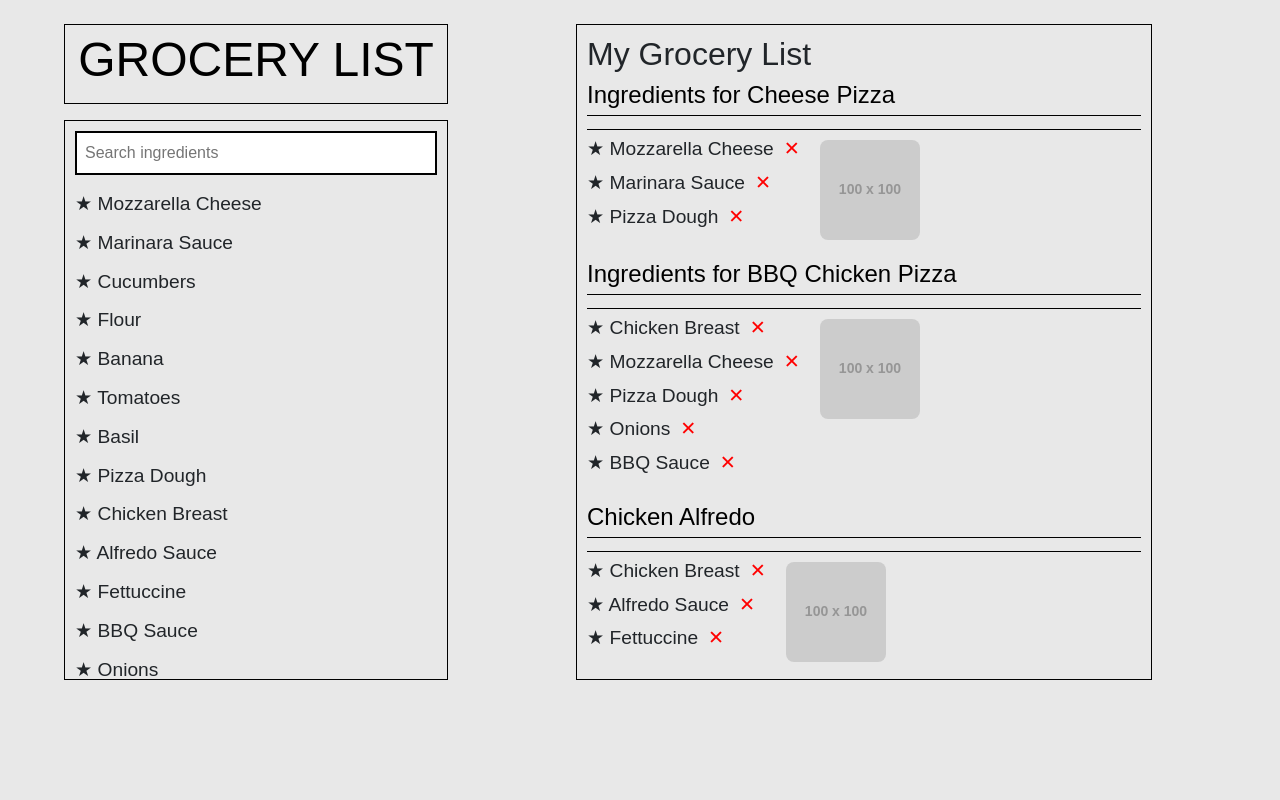
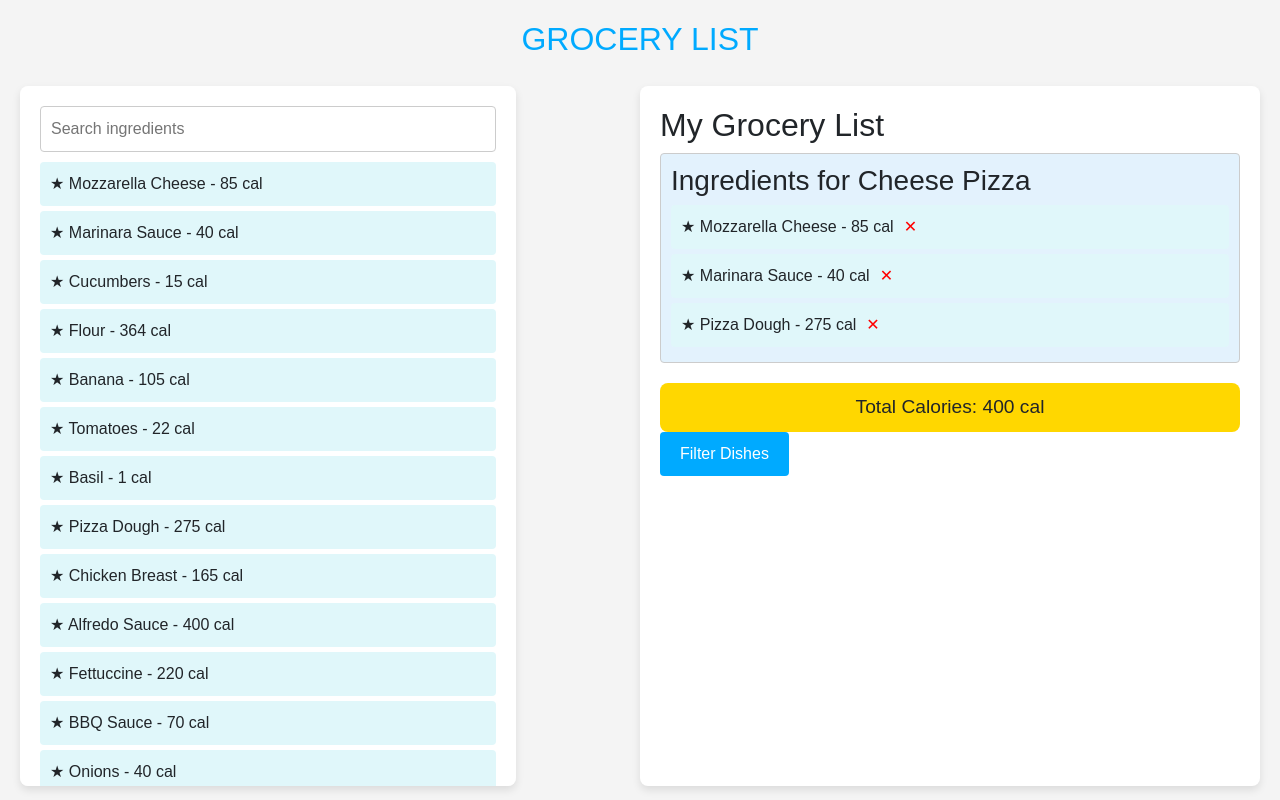
Before and after one commit to LiamSeriff/Max-Meal, a React (Vite) app in the folder Frontend/: page /grocery-list in a window 1280 px wide. Built offline with nearby package versions, Linux system fonts and the light colour scheme.

Commit message:
Update GroceryList.tsx

```diff
--- a/Frontend/src/pages/GroceryList/GroceryList.tsx
+++ b/Frontend/src/pages/GroceryList/GroceryList.tsx
@@ -1,76 +1,211 @@
 import React, { useState } from "react";
-import {
-  PageContainer,
-  IngredientsContainer,
-  HeadingContainer,
-  MyGroceryListContainer,
-  InputContainer,
-  Input,
-  Heading,
-  FilterButton,
-  IngredientItem,
-  GrocerySection,
-} from "./GroceryList_Data";
+import styled from "styled-components";
 
+// Styled Components
+const PageContainer = styled.div`
+  display: flex;
+  flex-direction: column;
+  align-items: center;
+  background-color: #f4f4f4;
+  padding: 20px;
+  height: 100vh;
+  overflow: hidden; /* Prevent entire page scrolling */
+`;
+
+const HeadingContainer = styled.div`
+  margin-bottom: 20px;
+`;
+
+const Heading = styled.h1`
+  font-size: 2rem;
+  color: #00aaff;
+  text-align: center;
+`;
+
+const ContentWrapper = styled.div`
+  display: flex;
+  justify-content: space-between;
+  width: 100%;
+  height: calc(100% - 60px); /* Adjust for the heading */
+`;
+
+const IngredientsContainer = styled.div`
+  background-color: #ffffff;
+  border-radius: 8px;
+  box-shadow: 0 4px 8px rgba(0, 0, 0, 0.1);
+  padding: 20px;
+  width: 40%;
+  overflow-y: auto; /* Add vertical scroll */
+  max-height: 100%; /* Restrict height */
+`;
+
+const InputContainer = styled.div`
+  margin-bottom: 10px;
+`;
+
+const Input = styled.input`
+  width: 100%;
+  padding: 10px;
+  border: 1px solid #ccc;
+  border-radius: 4px;
+`;
+
+const IngredientItem = styled.div`
+  margin: 5px 0;
+  padding: 10px;
+  background-color: #e0f7fa;
+  border-radius: 4px;
+  cursor: pointer;
+  &:hover {
+    background-color: #b2ebf2;
+  }
+`;
+
+const MyGroceryListContainer = styled.div`
+  background-color: #ffffff;
+  border-radius: 8px;
+  box-shadow: 0 4px 8px rgba(0, 0, 0, 0.1);
+  padding: 20px;
+  width: 50%;
+  overflow-y: auto; /* Add vertical scroll */
+  max-height: 100%; /* Restrict height */
+`;
+
+const GrocerySection = styled.div`
+  margin-bottom: 20px;
+  padding: 10px;
+  border: 1px solid #ccc;
+  border-radius: 4px;
+  background-color: #e3f2fd;
+`;
+
+const CalorieTracker = styled.div`
+  background-color: #ffd700;
+  padding: 10px;
+  margin-top: 20px;
+  font-size: 1.2rem;
+  border-radius: 8px;
+  text-align: center;
+`;
+
+const FilterButton = styled.button`
+  background-color: #00aaff;
+  color: #ffffff;
+  border: none;
+  border-radius: 4px;
+  padding: 10px 20px;
+  cursor: pointer;
+  font-size: 1rem;
+  &:hover {
+    background-color: #0077cc;
+  }
+`;
+
+const GroceryList = () => {
   const ingredients = [
-  "Mozzarella Cheese",
-  "Marinara Sauce",
-  "Cucumbers",
-  "Flour",
-  "Banana",
-  "Tomatoes",
-  "Basil",
-  "Pizza Dough",
-  "Chicken Breast",
-  "Alfredo Sauce",
-  "Fettuccine",
-  "BBQ Sauce",
-  "Onions",
-  "Garlic",
-  "Bell Peppers",
-  "Olive Oil",
-  "Salt",
-  "Pepper",
-  "Oregano",
-  "Ground Beef",
-  "Parmesan Cheese",
-  "Spinach",
-  "Broccoli",
-  "Rice",
-  "Pasta",
-  "Eggs",
-  "Milk",
-  "Butter",
-  "Bread",
+    { name: "Mozzarella Cheese", calories: 85 },
+    { name: "Marinara Sauce", calories: 40 },
+    { name: "Cucumbers", calories: 15 },
+    { name: "Flour", calories: 364 },
+    { name: "Banana", calories: 105 },
+    { name: "Tomatoes", calories: 22 },
+    { name: "Basil", calories: 1 },
+    { name: "Pizza Dough", calories: 275 },
+    { name: "Chicken Breast", calories: 165 },
+    { name: "Alfredo Sauce", calories: 400 },
+    { name: "Fettuccine", calories: 220 },
+    { name: "BBQ Sauce", calories: 70 },
+    { name: "Onions", calories: 40 },
+    { name: "Garlic", calories: 4 },
+    { name: "Bell Peppers", calories: 24 },
+    { name: "Olive Oil", calories: 119 },
+    { name: "Salt", calories: 0 },
+    { name: "Pepper", calories: 0 },
+    { name: "Oregano", calories: 6 },
+    { name: "Parmesan Cheese", calories: 110 },
+    { name: "Spinach", calories: 23 },
+    { name: "Broccoli", calories: 31 },
+    { name: "Ground Beef", calories: 250 },
+    { name: "Rice", calories: 206 },
+    { name: "Pasta", calories: 131 },
+    { name: "Eggs", calories: 78 },
+    { name: "Milk", calories: 149 },
+    { name: "Butter", calories: 102 },
+    { name: "Bread", calories: 80 },
+    { name: "Apple", calories: 95 },
+    { name: "Strawberries", calories: 4 },
+    { name: "Blueberries", calories: 84 },
+    { name: "Oranges", calories: 62 },
+    { name: "Grapes", calories: 62 },
+    { name: "Watermelon", calories: 85 },
+    { name: "Pineapple", calories: 82 },
+    { name: "Kiwi", calories: 42 },
+    { name: "Peach", calories: 58 },
+    { name: "Mango", calories: 201 },
+    { name: "Pear", calories: 101 },
+    { name: "Carrots", calories: 25 },
+    { name: "Celery", calories: 10 },
+    { name: "Zucchini", calories: 20 },
+    { name: "Cauliflower", calories: 25 },
+    { name: "Sweet Potatoes", calories: 112 },
+    { name: "Potatoes", calories: 161 },
+    { name: "Lemon Juice", calories: 12 },
+    { name: "Honey", calories: 64 },
+    { name: "Maple Syrup", calories: 52 },
+    { name: "Soy Sauce", calories: 9 },
+    { name: "Shrimp", calories: 99 },
+    { name: "Salmon", calories: 206 },
+    { name: "Tuna", calories: 179 },
+    { name: "Tilapia", calories: 96 },
+    { name: "Scallops", calories: 137 },
+    { name: "Crab Meat", calories: 97 },
+    { name: "Lobster", calories: 129 },
+    { name: "Ham", calories: 113 },
+    { name: "Bacon", calories: 43 },
+    { name: "Sausage", calories: 300 },
+    { name: "Tofu", calories: 70 },
+    { name: "Chickpeas", calories: 164 },
+    { name: "Quinoa", calories: 120 },
+    { name: "Couscous", calories: 112 },
+    { name: "Oats", calories: 389 },
+    { name: "Granola", calories: 471 },
+    { name: "Yogurt", calories: 59 },
+    { name: "Cheddar Cheese", calories: 113 },
+    { name: "Swiss Cheese", calories: 111 },
+    { name: "Provolone Cheese", calories: 98 },
+    { name: "Feta Cheese", calories: 75 },
+    { name: "Blue Cheese", calories: 100 },
+    { name: "Cream Cheese", calories: 99 },
+    { name: "Ricotta Cheese", calories: 174 },
+    { name: "Whipped Cream", calories: 52 },
+    { name: "Ice Cream", calories: 137 },
+    // Add more real ingredients as needed
   ];
 
   const initialGroceryList = [
     {
       title: "Ingredients for Cheese Pizza",
-    items: ["Mozzarella Cheese", "Marinara Sauce", "Pizza Dough"],
-    image: "https://via.placeholder.com/100",
-  },
-  {
-    title: "Ingredients for BBQ Chicken Pizza",
-    items: ["Chicken Breast", "Mozzarella Cheese", "Pizza Dough", "Onions", "BBQ Sauce"],
-    image: "https://via.placeholder.com/100",
-  },
-  {
-    title: "Chicken Alfredo",
-    items: ["Chicken Breast", "Alfredo Sauce", "Fettuccine"],
-    image: "https://via.placeholder.com/100",
+      items: [
+        { name: "Mozzarella Cheese", calories: 85 },
+        { name: "Marinara Sauce", calories: 40 },
+        { name: "Pizza Dough", calories: 275 },
+      ],
     },
   ];
 
-const GroceryList = () => {
   const [myGroceryList, setMyGroceryList] = useState(initialGroceryList);
   const [searchQuery, setSearchQuery] = useState("");
+  const [totalCalories, setTotalCalories] = useState(() =>
+    initialGroceryList.reduce(
+      (sum, section) =>
+        sum + section.items.reduce((sectionSum, item) => sectionSum + item.calories, 0),
+      0
+    )
+  );
 
-  const handleAddIngredient = (ingredient: string) => {
+  const handleAddIngredient = (ingredient) => {
     setMyGroceryList((prevList) => {
-      const customListIndex = prevList.findIndex(
-        (section) => section.title === "Custom Ingredients"
-      );
+      const customListIndex = prevList.findIndex((section) => section.title === "Custom Ingredients");
 
       if (customListIndex === -1) {
         return [
@@ -78,42 +213,44 @@ const GroceryList = () => {
           {
             title: "Custom Ingredients",
             items: [ingredient],
-            image: "",
           },
         ];
       } else {
         const updatedList = [...prevList];
         const customItems = updatedList[customListIndex].items;
-        if (!customItems.includes(ingredient)) {
+        if (!customItems.find((item) => item.name === ingredient.name)) {
           customItems.push(ingredient);
         }
         return updatedList;
       }
     });
+    setTotalCalories((prev) => prev + ingredient.calories);
   };
 
-  const handleRemoveIngredient = (ingredient: string, sectionTitle: string) => {
+  const handleRemoveIngredient = (ingredientName, sectionTitle) => {
     setMyGroceryList((prevList) =>
       prevList
         .map((section) => {
           if (section.title === sectionTitle) {
             return {
               ...section,
-              items: section.items.filter((item) => item !== ingredient),
+              items: section.items.filter((item) => item.name !== ingredientName),
             };
           }
           return section;
         })
-        .filter((section) => section.items.length > 0) // Remove empty sections
+        .filter((section) => section.items.length > 0)
     );
-  };
-
-  const handleSearchChange = (event: React.ChangeEvent<HTMLInputElement>) => {
-    setSearchQuery(event.target.value);
+    const ingredient = myGroceryList
+      .flatMap((section) => section.items)
+      .find((item) => item.name === ingredientName);
+    if (ingredient) {
+      setTotalCalories((prev) => prev - ingredient.calories);
+    }
   };
 
   const filteredIngredients = ingredients.filter((ingredient) =>
-    ingredient.toLowerCase().includes(searchQuery.toLowerCase())
+    ingredient.name.toLowerCase().includes(searchQuery.toLowerCase())
   );
 
   return (
@@ -121,23 +258,19 @@ const GroceryList = () => {
       <HeadingContainer>
         <Heading>GROCERY LIST</Heading>
       </HeadingContainer>
+      <ContentWrapper>
         <IngredientsContainer>
           <InputContainer>
             <Input
               type="text"
               placeholder="Search ingredients"
               value={searchQuery}
-            onChange={handleSearchChange}
+              onChange={(e) => setSearchQuery(e.target.value)}
             />
           </InputContainer>
           {filteredIngredients.map((ingredient, index) => (
-          <IngredientItem key={index}>
-            <span
-              style={{ cursor: "pointer" }}
-              onClick={() => handleAddIngredient(ingredient)}
-            >
-              ★ {ingredient}
-            </span>
+            <IngredientItem key={index} onClick={() => handleAddIngredient(ingredient)}>
+              ★ {ingredient.name} - {ingredient.calories} cal
             </IngredientItem>
           ))}
         </IngredientsContainer>
@@ -145,35 +278,24 @@ const GroceryList = () => {
           <h2>My Grocery List</h2>
           {myGroceryList.map((section, index) => (
             <GrocerySection key={index}>
-            <div style={{ borderBottom: "1px solid black", paddingBottom: "5px" }}>
               <h3>{section.title}</h3>
-            </div>
-            <div style={{ display: "flex", alignItems: "flex-start", gap: "20px" }}>
-              <div>
               {section.items.map((item, idx) => (
                 <IngredientItem key={idx}>
-                    <span>★ {item}</span>
+                  ★ {item.name} - {item.calories} cal
                   <span
                     style={{ cursor: "pointer", marginLeft: "10px", color: "red" }}
-                      onClick={() => handleRemoveIngredient(item, section.title)}
+                    onClick={() => handleRemoveIngredient(item.name, section.title)}
                   >
                     ✕
                   </span>
                 </IngredientItem>
               ))}
-              </div>
-              {section.image && (
-                <img
-                  src={section.image}
-                  alt={section.title}
-                  style={{ width: "100px", height: "100px", borderRadius: "8px" }}
-                />
-              )}
-            </div>
             </GrocerySection>
           ))}
+          <CalorieTracker>Total Calories: {totalCalories} cal</CalorieTracker>
           <FilterButton>Filter Dishes</FilterButton>
         </MyGroceryListContainer>
+      </ContentWrapper>
     </PageContainer>
   );
 };
```
Lines whose indentation alone changed are shown as unchanged.
